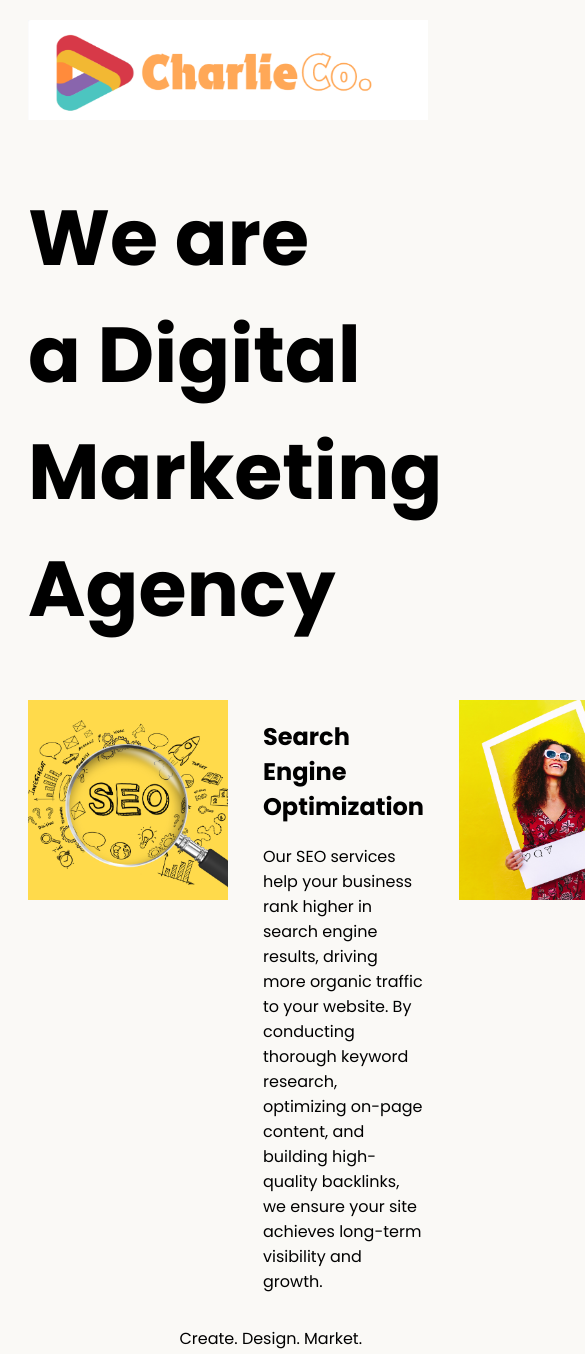
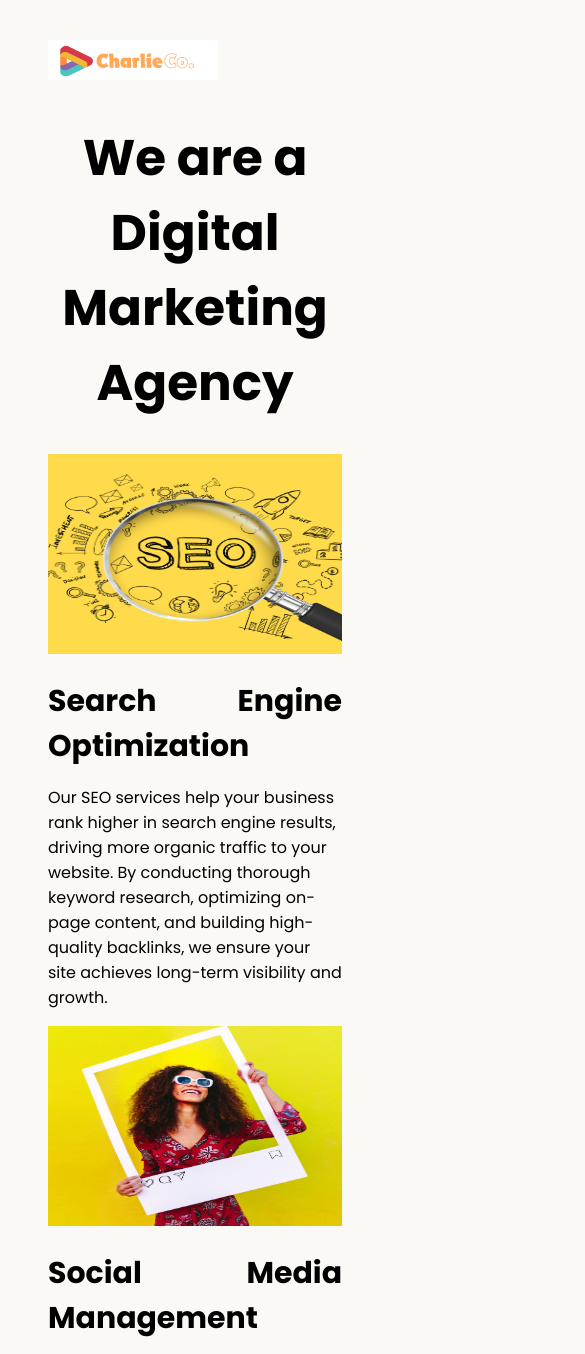
Before and after one commit to Sujithra-dhayalan/Gidy, a plain HTML site: page ResponsiveWebsite/Exercise2/exercise2.html in a window 390 px wide. Shown: the top 1354 px of the page, 585 px wide, since content can reach past the window. Drawn offline with Linux system fonts and the light colour scheme.

Commit message:
website for iPhone

```diff
--- a/ResponsiveWebsite/Exercise2/style.css
+++ b/ResponsiveWebsite/Exercise2/style.css
@@ -28,8 +28,6 @@ h1{
 
 .card{
     display: flex;
-
-
 }
 
 .box{
@@ -41,3 +39,40 @@ h1{
 footer{
     float: right;
 }
+
+@media (min-width:319px) and (max-width:480px) {
+    .main{
+        margin: 40px;
+    }
+    .logo{
+        width: 170px;
+        height: 40px;
+    }
+
+    h1{
+        font-size: 50px;
+        text-align: center;
+    }
+
+    .title-image{
+        width: 100%;
+        height: 200px;
+    }
+    .container{
+        flex-direction: column;
+    }
+
+    .card{
+        flex-direction: column;
+    }
+
+    h2{
+        font-size: 30px;
+        text-align: justify;
+        margin-bottom: 15px;
+    }
+    .box{
+        margin: 0px;
+    }
+
+}
```
